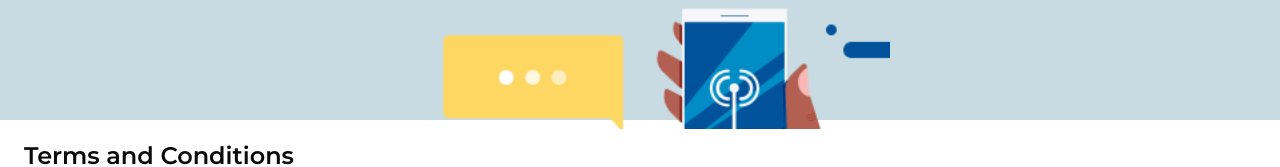
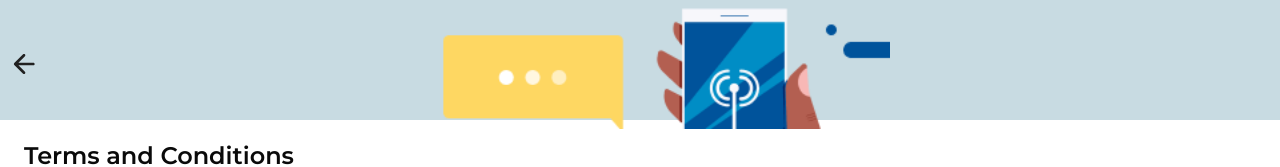
Before and after one commit to usmanarif460/emrgsim, a Next.js app: page /terms-and-conditions in a window 1280 px wide. Shown: the top 167 px of the page. Built offline with nearby package versions, Linux system fonts and the light colour scheme.

Commit message:
fix:resolve UI on pages

```diff
--- a/src/app/create-account/page.tsx
+++ b/src/app/create-account/page.tsx
@@ -74,10 +74,10 @@ const Ad = () => {
       <Header />
 
       <div className="content py-[32px] px-[24px] h-auto">
-        <h1 className="text-[32px] font-medium leading-[100%] mb-4 w-[86.33%]">
+        <h1 className="text-[32px] font-semibold leading-[100%] mb-4 w-[86.33%]">
           Cheap data bundles in minutes
         </h1>
-        <p className="text-base mb-6 leading-6 font-normal tracking-normal w-[86.33%]">
+        <p className="text-base mb-6 leading-6 font-medium tracking-normal w-[86.33%]">
           Get quick access to affordable data bundles and save on roaming!
         </p>
         <div className="buttons flex flex-col gap-[12px] mb-8">
@@ -98,7 +98,7 @@ const Ad = () => {
         </div>
         {selected && (
           <form onSubmit={handleSubmit}>
-            <p className="mb-4 leading-6 text-base font-normal tracking-normal w-[86.33%]">
+            <p className="mb-4 leading-6 text-base font-medium tracking-normal w-[86.33%]">
               Enter your email address below and we’ll send you a link to top up
               your data
             </p>
--- a/src/app/data-plans/page.tsx
+++ b/src/app/data-plans/page.tsx
@@ -65,7 +65,7 @@ const DataPlans = () => {
         className="bg-gray-100 p-8 overflow-y-scroll h-[calc(100vh-72px)]"
         ref={productRef}
       >
-        <h1 className="text-left text-2xl font-[550] mb-4">
+        <h1 className="text-left text-2xl font-semibold ">
           Select a data plan
         </h1>
         {products.length === 0 ? (
@@ -74,7 +74,7 @@ const DataPlans = () => {
             <h1 className="text-2xl font-medium mt-5">Loading...</h1>
           </div>
         ) : (
-          <div className="space-y-3">
+          <div className="space-y-3 mt-8">
             {products.map((prod, i) => (
               <div
                 key={prod.id + i}
@@ -115,14 +115,13 @@ const DataPlans = () => {
             ))}
           </div>
         )}
-        <div className="fixed bottom-4 left-1/2 transform -translate-x-1/2 w-4/5 text-center">
-          <div className="flex items-center justify-center w-full">
-            <Button
-              disabled={productIndex === -1}
-              text="Next"
-              onClick={() => router.push("/purchase")}
-            />
-          </div>
+
+        <div className="flex items-center justify-center w-full mt-12">
+          <Button
+            disabled={productIndex === -1}
+            text="Next"
+            onClick={() => router.push("/purchase")}
+          />
         </div>
       </div>
     </div>
--- a/src/app/page.tsx
+++ b/src/app/page.tsx
@@ -6,7 +6,7 @@ import { useRouter } from "next/navigation";
 const Page = () => {
   const router = useRouter();
   return (
-    <div className="bg-[#00539bed] h-screen flex flex-col items-center gap-2 justify-center">
+    <div className="bg-[#00539b] h-screen flex flex-col items-center gap-2 justify-center">
       <div
         onClick={() => router.push("/create-account")}
         className="cursor-pointer"
--- a/src/components/choice-button.tsx
+++ b/src/components/choice-button.tsx
@@ -27,8 +27,8 @@ export default function ChoiceButton({
         <div className="w-12 h-12 bg-[#d3e7eb] rounded-full flex items-center justify-center">
           {vector}
         </div>
-        <div className="flex flex-col gap-1.5 ml-3 flex-1">
-          <h4 className="text-base font-medium  text-left leading-[164%] text-primary self-start">
+        <div className="flex flex-col gap-1 ml-3 flex-1">
+          <h4 className="text-base font-semibold  text-left leading-[164%] text-primary self-start">
             {heading}
           </h4>
           <p className="text-sm font-normal text-left leading-[134%] text-primary self-start w-[83.33%]">
--- a/src/components/header-purchase.tsx
+++ b/src/components/header-purchase.tsx
@@ -1,8 +1,15 @@
 import Image from "next/image";
+import ArrowBack from "./svgs/arrow";
+import { useRouter } from "next/navigation";
+const PurchaseHeader = () => {
+  const router = useRouter();
 
-const PurchaseHeader = () => {
   return (
-    <div className="bg-[#D6E8EB]">
+    <div className="bg-[#D6E8EB] relative">
+      <ArrowBack
+        className="absolute top-[40%]"
+        onClick={() => router.push("/data-plans")}
+      />
       <Image
         width={5000}
         height={5000}
--- a/src/components/header-small.tsx
+++ b/src/components/header-small.tsx
@@ -1,8 +1,14 @@
 import Image from "next/image";
-
+import ArrowBack from "./svgs/arrow";
+import { useRouter } from "next/navigation";
 const HeaderTerms = () => {
+  const router = useRouter();
   return (
     <div className="relative flex items-center justify-center h-[7.5rem] bg-[#c8dbe2]">
+      <ArrowBack
+        className="absolute top-[40%] left-2  text-white"
+        onClick={() => router.push("/create-account")}
+      />
       <Image
         className="cell"
         src="/assets/saudi/group-2.png"
--- a/src/components/header.tsx
+++ b/src/components/header.tsx
@@ -8,7 +8,7 @@ type HeaderProps = {
 const Header: React.FC<HeaderProps> = ({ className }) => {
   return (
     <div
-      className={`bg-[#00539bed] h-56 flex w-full items-center justify-center ${className}`}
+      className={`bg-[#00539b] h-56 flex w-full items-center justify-center ${className}`}
     >
       <Logo />
     </div>
--- /dev/null
+++ b/src/components/svgs/arrow.tsx
@@ -0,0 +1,40 @@
+import React from "react";
+
+type ArrowProps = {
+  className?: string;
+  onClick?: () => void;
+};
+
+const ArrowBack: React.FC<ArrowProps> = ({ className, onClick }) => {
+  return (
+    <div onClick={onClick} className="cursor-pointer">
+      <svg
+        className={className}
+        width="32"
+        height="32"
+        viewBox="0 0 32 32"
+        fill="none"
+        xmlns="http://www.w3.org/2000/svg"
+      >
+        <g clipPath="url(#clip0_402_5775)">
+          <path
+            d="M25.3333 14.667L10.44 14.667L16.9467 8.16029C17.4667 7.64029 17.4667 6.78695 16.9467 6.26695C16.4267 5.74695 15.5867 5.74695 15.0667 6.26695L6.27999 15.0536C5.75999 15.5736 5.75999 16.4136 6.27999 16.9336L15.0667 25.7203C15.5867 26.2403 16.4267 26.2403 16.9467 25.7203C17.4667 25.2003 17.4667 24.3603 16.9467 23.8403L10.44 17.3336H25.3333C26.0667 17.3336 26.6667 16.7336 26.6667 16.0003C26.6667 15.267 26.0667 14.667 25.3333 14.667Z"
+            fill="#212121"
+          />
+        </g>
+        <defs>
+          <clipPath id="clip0_402_5775">
+            <rect
+              width="32"
+              height="32"
+              fill="white"
+              transform="matrix(0 1 -1 0 32 0)"
+            />
+          </clipPath>
+        </defs>
+      </svg>
+    </div>
+  );
+};
+
+export default ArrowBack;
```
